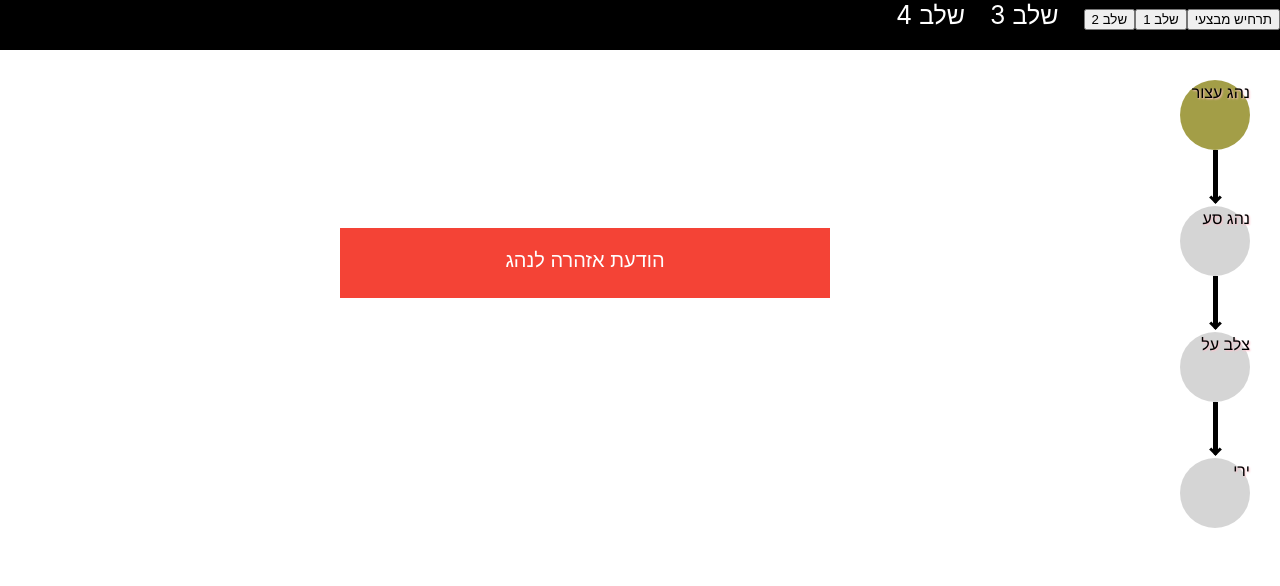
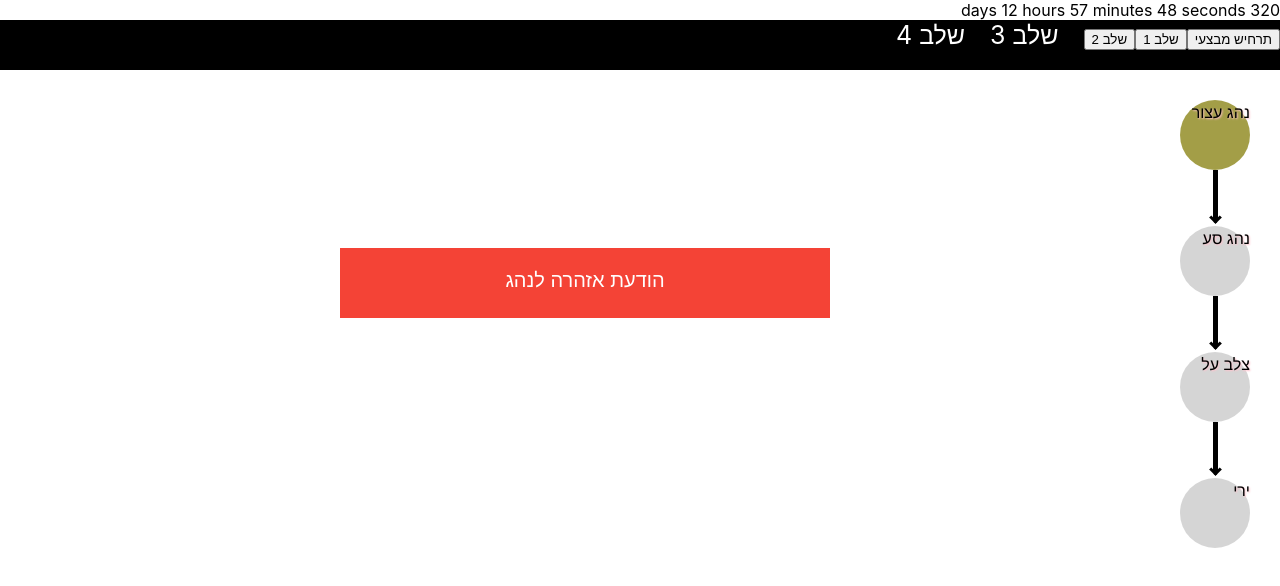
Before and after one commit to orialcalay/scenario_client, a React (Create React App) app in the folder scenario_client_app/: page / in a window 1280 px wide. Shown: the top 586 px of the page. Built offline with nearby package versions, Linux system fonts and the light colour scheme.

Commit message:
Add 'static' countdown timer - timed left from 2021

```diff
--- a/scenario_client_app/package.json
+++ b/scenario_client_app/package.json
@@ -7,6 +7,8 @@
     "@testing-library/react": "^9.4.0",
     "@testing-library/user-event": "^7.2.1",
     "react": "^16.12.0",
+    "react-alert": "^6.0.0",
+    "react-alert-template-basic": "^1.0.0",
     "react-dom": "^16.12.0",
     "react-scripts": "3.3.1"
   },
--- a/scenario_client_app/src/App.js
+++ b/scenario_client_app/src/App.js
@@ -2,7 +2,8 @@ import React, {useState} from 'react';
 import './App.css';
 import ProcessIcon from './processIcon.js';
 import NavBar from './navBar.js';
-import AlertMessage from './alertMessage';
+import AlertMessage from './General/alertMessage';
+import CountdownTimer from './General/countdownTimer';
 
 function App() {
 
@@ -14,8 +15,7 @@ function App() {
 
   return (
     <div className="app-global">
-        {/* <h1 className='app-header'>רשימת משימות של אורי אלקלעי</h1> */}
-        {/* <ProcessIcon></ProcessIcon> */}
+        <CountdownTimer></CountdownTimer>
         <NavBar clickHandler={clickHandler}></NavBar>
         <ProcessIcon state1={state1}></ProcessIcon>
         <AlertMessage></AlertMessage>
--- /dev/null
+++ b/scenario_client_app/src/General/countdownTimer.js
@@ -0,0 +1,51 @@
+import React, { useEffect, useState } from 'react';
+
+export default function CountdownTimer() {
+  const calculateTimeLeft = () => {
+
+    var t = new Date();
+    t.setSeconds(t.getSeconds() + 10);
+
+    const difference = +new Date("2021-01-01") - +new Date();
+    let timeLeft = {};
+
+    if (difference > 0) {
+      timeLeft = {
+        days: Math.floor(difference / (1000 * 60 * 60 * 24)),
+        hours: Math.floor((difference / (1000 * 60 * 60)) % 24),
+        minutes: Math.floor((difference / 1000 / 60) % 60),
+        seconds: Math.floor((difference / 1000) % 60)
+      };
+    }
+
+    return timeLeft;
+  };
+
+  const [timeLeft, setTimeLeft] = useState(calculateTimeLeft());
+
+  useEffect(() => {
+    setTimeout(() => {
+      setTimeLeft(calculateTimeLeft());
+    }, 1000);
+  });
+
+  const timerComponents = [];
+
+  Object.keys(timeLeft).forEach(interval => {
+    if (!timeLeft[interval]) {
+      return;
+    }
+
+    timerComponents.push(
+      <span>
+        {timeLeft[interval]} {interval}{" "}
+      </span>
+    );
+  });
+
+  return (
+    <div>
+      {timerComponents.length ? timerComponents : <span>Time's up!</span>}
+    </div>
+  );
+}
--- a/scenario_client_app/src/processIcon.js
+++ b/scenario_client_app/src/processIcon.js
@@ -1,6 +1,6 @@
 import React, {useState} from 'react';
 import './processIcon.css';
-import Circle from './circle.js';
+import Circle from './General/circle.js';
 
 export default function ProcessIcon({state1, state2, state3, state4}) {
 
```
Also changed, not shown: scenario_client_app/src/General/alertMessage.css (renamed from scenario_client_app/src/alertMessage.css), scenario_client_app/src/General/alertMessage.js (renamed from scenario_client_app/src/alertMessage.js), scenario_client_app/src/General/circle.css (renamed from scenario_client_app/src/circle.css), scenario_client_app/src/General/circle.js (renamed from scenario_client_app/src/circle.js), scenario_client_app/src/General/countdownTimer.css (added), 1 other file (tests, documents, lock files or other folders).
